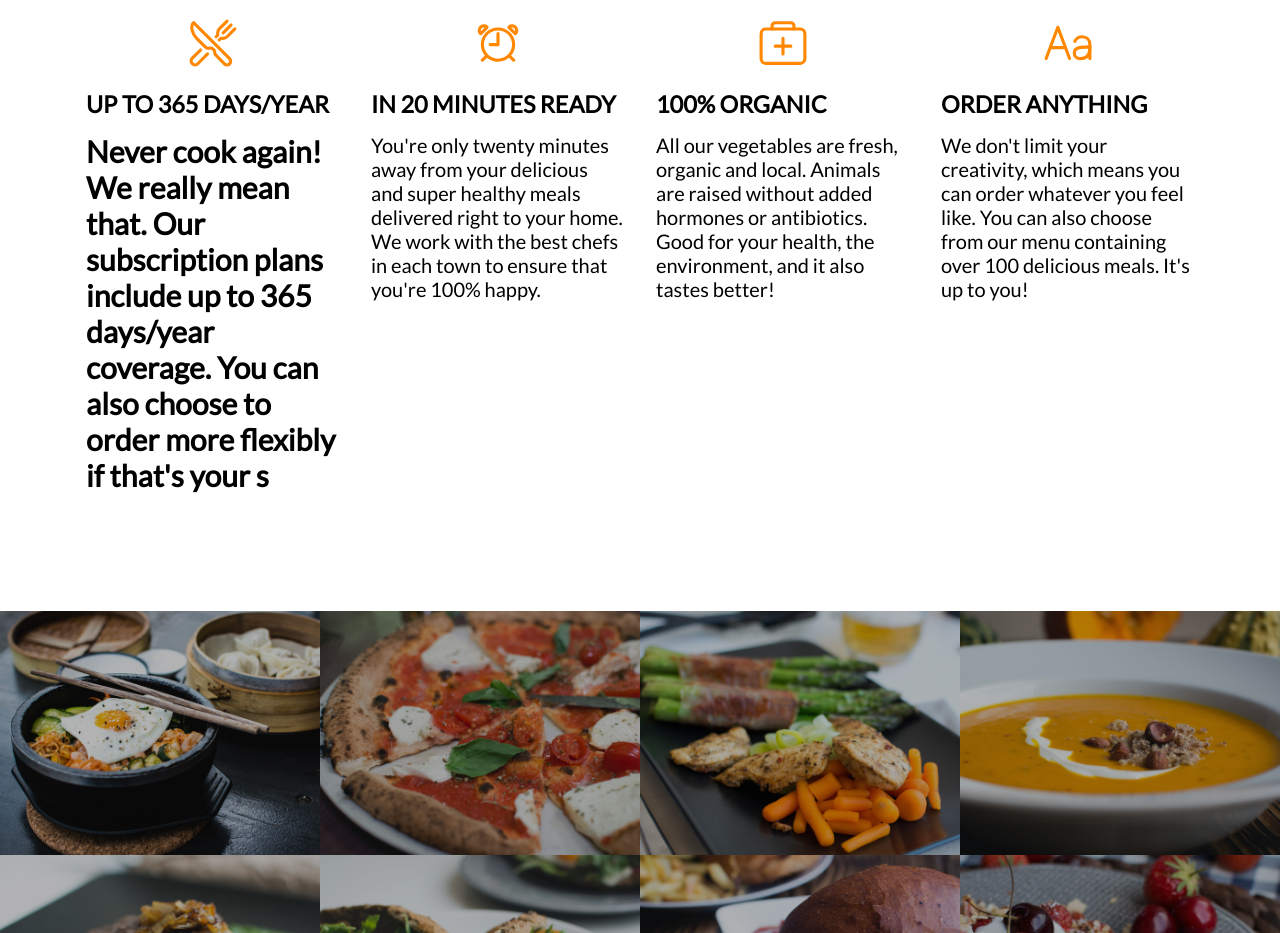
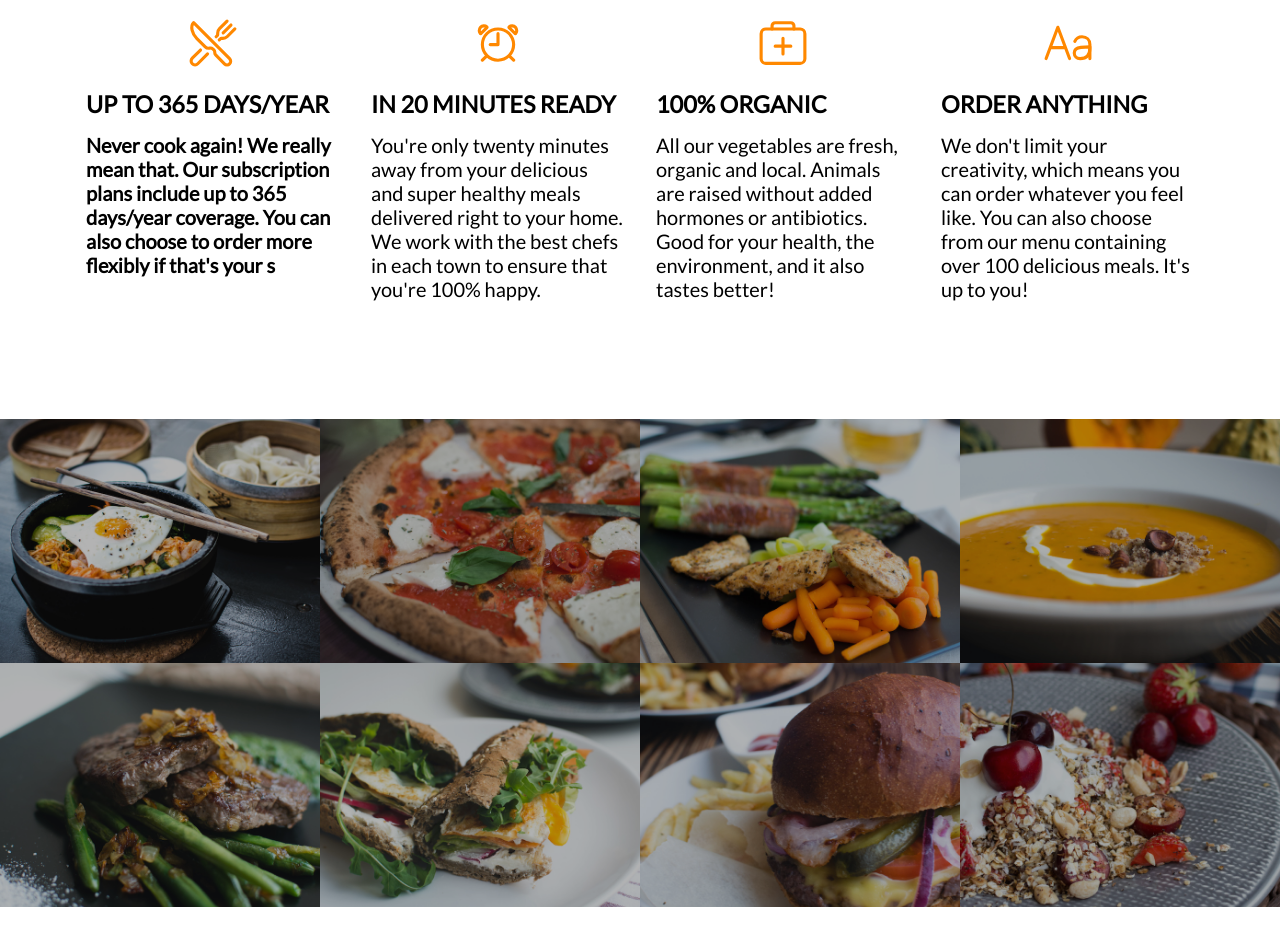
Before and after one commit to Piyu569/web_project_new, a plain HTML site: page omnifood/index.html in a window 1280 px wide. Shown: the part 1076-2009 px from the top of the page. Drawn offline with nearby package versions, Linux system fonts and the light colour scheme; a script that the page names is missing.

Commit message:
Update index.html

```diff
--- a/omnifood/index.html
+++ b/omnifood/index.html
@@ -66,9 +66,9 @@
                            <div class="spacing">
                               <h3>Up to 365 days/year</h3>
                            </div>
-                            <p><h2>Never cook again! We really mean that. Our subscription plans include up to 365 days/year coverage. You can also choose to order more flexibly if that's your s
+                            <p><b>Never cook again! We really mean that. Our subscription plans include up to 365 days/year coverage. You can also choose to order more flexibly if that's your s
 
-                            </h2></p>
+                            </b></p>
                         </div>
                     </div>
 
```
